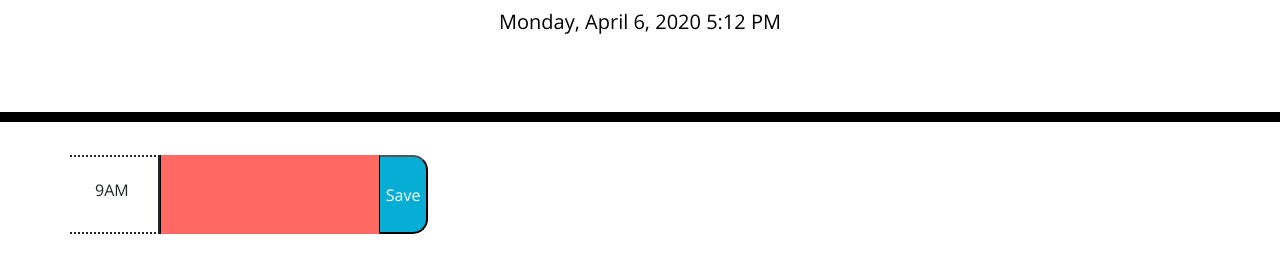
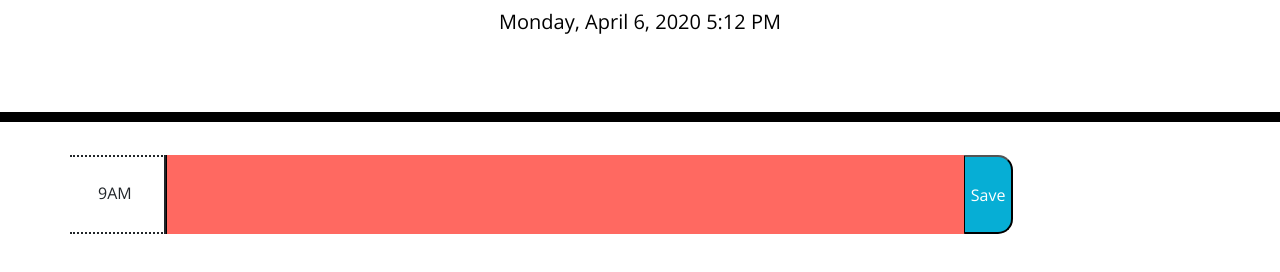
Before and after one commit to ahmedjalal93/ahmedjalal93.github.io, a plain HTML site: page work5/index.html in a window 1280 px wide. Shown: the part 182-454 px from the top of the page. Drawn offline with nearby package versions, Linux system fonts and the light colour scheme.

Commit message:
Fixed width

```diff
--- a/work5/style.css
+++ b/work5/style.css
@@ -23,12 +23,13 @@ textarea{
 
 .description{
   white-space: pre-wrap;
+  width:70%;
 }
 
 .time-block{
   text-align: center;
   border: 2px;
-  padding: 25px;
+  padding: 28px;
   border-style: dotted solid dotted none;
 }
 
```
